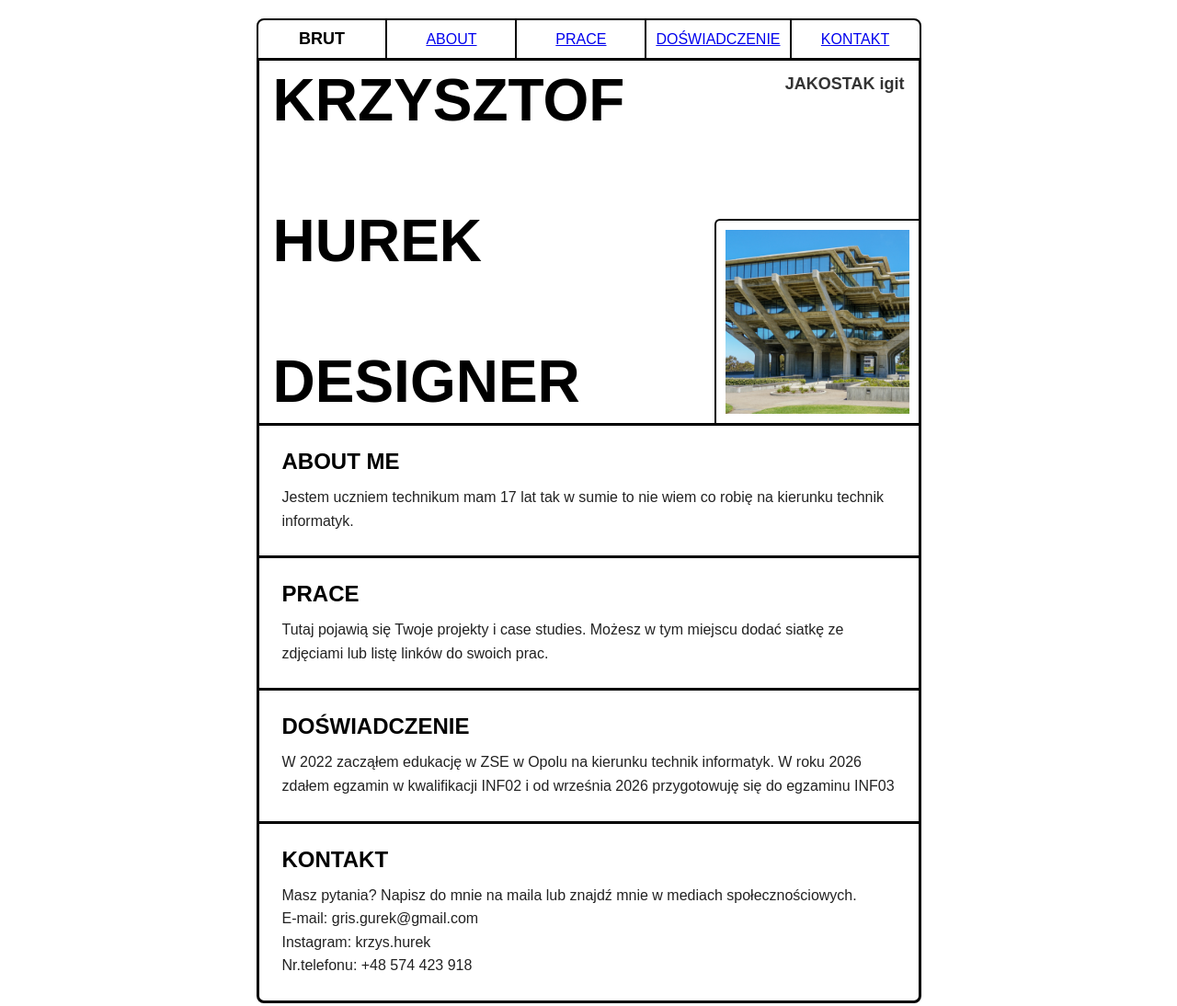
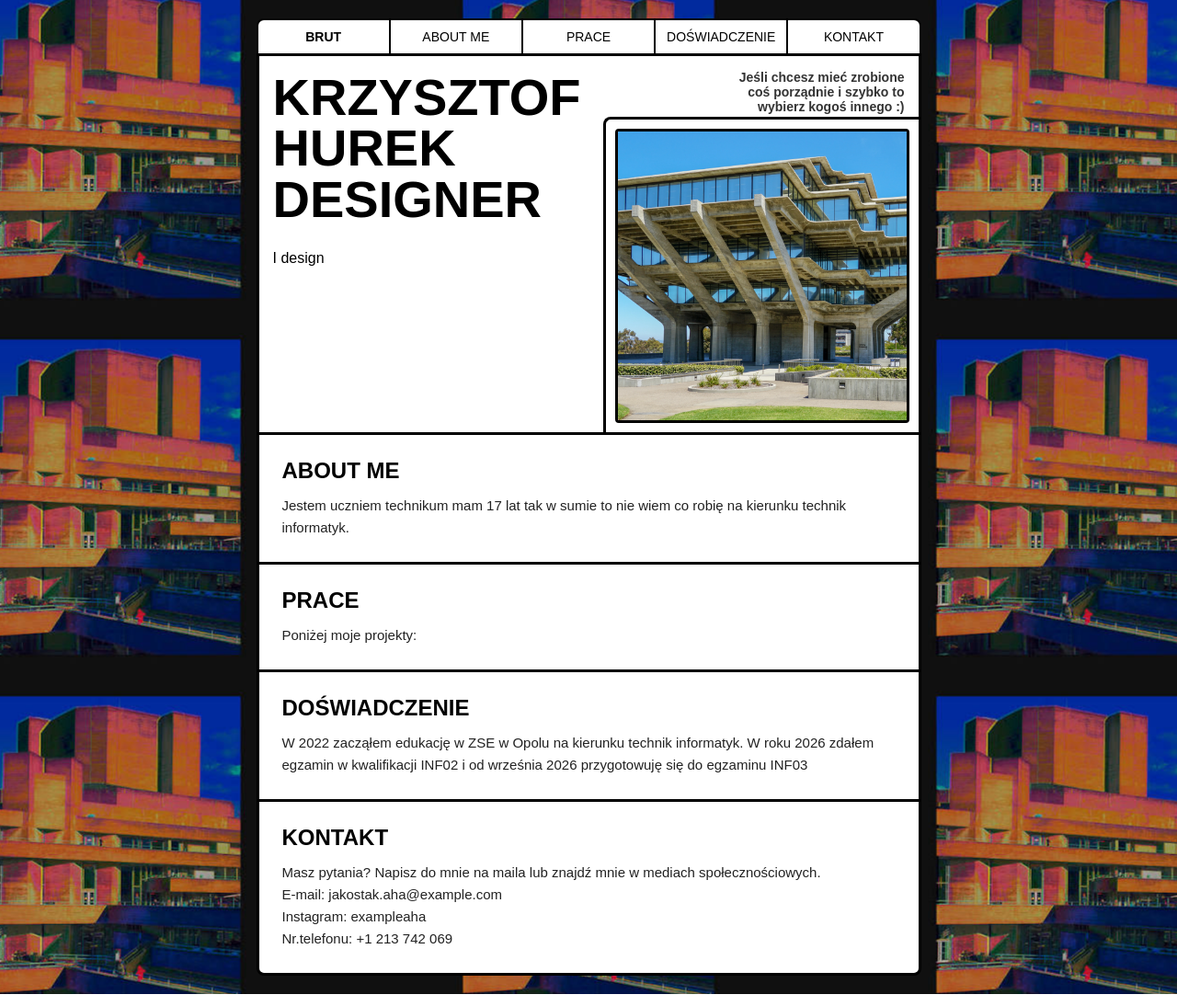
Before and after one commit to grisgurek-pixel/grisgurek, a plain HTML site: page index.html in a window 1280 px wide. Shown: the whole page at 92% size. Drawn offline with Linux system fonts and the light colour scheme.

Commit message:
Add files via upload

```diff
--- a/index.html
+++ b/index.html
@@ -3,7 +3,7 @@
 <head>
     <meta charset="UTF-8">
     <meta name="viewport" content="width=device-width, initial-scale=1.0">
-    <title>Document</title>
+    <title>Portfolio KRZYSZTOF HUREK</title>
     <link rel="stylesheet" href="styl.css">
 </head>
 <body>
@@ -12,7 +12,7 @@
         <!-- 1. MENU GÓRNE -->
         <div class="flex">
             <div class="elem ramka tekstD">BRUT</div>
-            <a href="#omnie" class="elem ramka">ABOUT</a>
+            <a href="#omnie" class="elem ramka">ABOUT ME</a>
             <a href="#prace" class="elem ramka">PRACE</a>
             <a href="#doswiadczenie" class="elem ramka">DOŚWIADCZENIE</a>
             <a href="#kontakt" class="elem ramka">KONTAKT</a>
@@ -24,9 +24,13 @@
                 <div class="otekst szer">KRZYSZTOF</div>
                 <div class="otekst szer">HUREK</div>
                 <div class="otekst szer">DESIGNER</div>
+
+            </div>
+            <div>
+                I design
             </div>
             <div class="strefa-tekstu">
-                JAKOSTAK igit
+                Jeśli chcesz mieć zrobione coś porządnie i szybko to wybierz kogoś innego :)
             </div>
             <div class="strefa-obrazka">
                 <img src="GettyImages-1170020493.webp">
@@ -42,7 +46,7 @@
         <!-- 4. SEKCJA: PRACE -->
         <div id="prace" class="sekcja-brutal">
             <h2>PRACE</h2>
-            <p>Tutaj pojawią się Twoje projekty i case studies. Możesz w tym miejscu dodać siatkę ze zdjęciami lub listę linków do swoich prac.</p>
+            <p>Poniżej moje projekty:</p>
         </div>
 
         <!-- 5. SEKCJA: DOŚWIADCZENIE -->
@@ -55,9 +59,9 @@
         <div id="kontakt" class="sekcja-brutal sekcja-ostatnia">
             <h2>KONTAKT</h2>
             <p>Masz pytania? Napisz do mnie na maila lub znajdź mnie w mediach społecznościowych.</p>
-            <p>E-mail: gris.gurek@gmail.com</p>
-            <p>Instagram: krzys.hurek</p>
-            <p>Nr.telefonu: +48 574 423 918</p>
+            <p>E-mail: jakostak.aha@example.com</p>
+            <p>Instagram: exampleaha</p>
+            <p>Nr.telefonu: +1 213 742 069</p>
         </div>
 
     </div>
--- a/styl.css
+++ b/styl.css
@@ -7,16 +7,17 @@
 
 body {
     padding: 20px;
-    /*background-image: url(giphy.gif); */
+    background-image: url(images.jpg);
     font-family: sans-serif;
-    /* background-size: cover;
-    background-position: center; */
+    background-position: center;
+    background-attachment: fixed; /* Dodane: tło zostaje w miejscu przy skrolowaniu */
 }
 
-/* KLUCZ: Ta klasa pilnuje stałej szerokości i środkuje stronę */
+/* ZMIANA: Kontener jest teraz elastyczny na mniejszych ekranach */
 .strona-szerokosc {
-    width: 723px;  /* Sztywna, stała szerokość strony */
-    margin: 0 auto; /* Idealnie środkuje blok w poziomie */
+    width: 100%;             /* Na telefonach bierze całą szerokość */
+    max-width: 723px;        /* Na dużych ekranach zatrzymuje się na Twoich 723px */
+    margin: 0 auto;          /* Idealnie środkuje blok w poziomie */
 }
 
 /* 2. MENU GÓRNE (FLEX) */
@@ -25,21 +26,29 @@ body {
     flex-direction: row;
     align-items: stretch;
     justify-content: space-between;
-    flex-wrap: wrap;
+    flex-wrap: nowrap;       /* ZMIANA: elementy menu nie będą przeskakiwać do nowej linii */
     margin-bottom: 0;
 }
 
 .elem {
-    /* Pilnuje idealnie równej szerokości kafelków */
     flex: 1 1 0%;
-    padding: 10px;
+    padding: 10px 5px;       /* ZMIANA: mniejszy padding boczny, żeby napisy zmieściły się na telefonie */
     margin-left: -2px;
     background-color: white;
+    display: flex;
+    align-items: center;
+    justify-content: center;
+    text-decoration: none;   /* Usunięcie podkreślenia linków */
+    color: black;
+    font-size: 14px;         /* ZMIANA: bezpieczna wielkość dla małych ekranów */
+}
 
-    /* Zamieniamy sam kafelek w kontener flex, aby tekst był wyśrodkowany */
-    display: flex;
-    align-items: center;     /* Centrowanie tekstu góra/dół */
-    justify-content: center;  /* Centrowanie tekstu lewo/prawo */
+/* ZMIANA: Na bardzo małych telefonach zmniejszamy czcionkę w menu, żeby tekst nie wystawał */
+@media (max-width: 480px) {
+    .elem {
+        font-size: 11px;
+        padding: 8px 2px;
+    }
 }
 
 .ramka {
@@ -59,65 +68,28 @@ body {
 }
 
 .tekstD {
-    font-size: 18px;
+    font-size: 14px;
     font-weight: bold;
+}
+@media (max-width: 480px) {
+    .tekstD { font-size: 11px; }
 }
 
 /* 3. DOLNY DUŻY BLOK (HERO) */
+/* 3. DOLNY DUŻY BLOK (HERO) */
 .duzyblokaha {
     width: 100%;
-    height: 50vh;
+    min-height: 380px;       /* Lekko zwiększona wysokość minimalna dla balansu */
     border: 3px solid black;
-
-    /* ZMIANA: Zresetowane do 0px, ponieważ spód łączy się z sekcją O Mnie */
     border-bottom-left-radius: 0px;
     border-bottom-right-radius: 0px;
-
     background-color: white;
-    margin-top: -2px; /* Nakładanie ramek na siebie */
-
+    margin-top: -2px;
     position: relative;
-    padding: 15px;
-
+    padding: 20px 15px 180px 15px; /* ZMIANA: Zwiększony dolny padding z 120px na 180px, robi miejsce na większy obrazek */
     display: flex;
     flex-direction: column;
     justify-content: space-between;
-}
-
-/* 4. LEWY GIGANTYCZNY TEKST W SŁUPKU */
-.tesktl {
-    display: flex;
-    flex-direction: column;
-    justify-content: space-between;
-    align-items: flex-start;
-    height: 100%;
-}
-
-.otekst {
-    font-size: 8vh;
-    font-weight: 900;
-    line-height: 0.9;
-    text-transform: uppercase;
-    color: black;
-}
-
-.szer {
-    width: 300px;
-}
-
-/* 5. TEKST PO PRAWEJ NA SAMEY GÓRZE */
-.strefa-tekstu {
-    position: absolute;
-    top: 15px;
-    right: 15px;
-
-    text-align: right;
-    font-size: 18px;
-    font-weight: bold;
-    color: #333;
-
-    width: auto;
-    max-width: 250px;
 }
 
 /* 6. OBRAZEK NA SAMEJ DOLE W PRAWYM ROGU */
@@ -126,19 +98,63 @@ body {
     bottom: 0;
     right: 0;
 
-    border-top: 2px solid black;
-    border-left: 2px solid black;
-    border-top-left-radius: 6px;
+    border-top: 3px solid black;   /* ZMIANA: Grubsza ramka kontenera (z 2px na 3px) */
+    border-left: 3px solid black;  /* ZMIANA: Grubsza ramka kontenera (z 2px na 3px) */
+    border-top-left-radius: 8px;   /* ZMIANA: Większe zaokrąglenie pasujące do reszty strony */
 
     background-color: #ffffff;
-    padding: 10px;
+    padding: 10px;                 /* Lekko większy odstęp wokół zdjęcia */
 }
 
+/* ZMIANA: Stylizacja samego zdjęcia - dodana ramka i zwiększony rozmiar */
 .strefa-obrazka img {
-    max-height: 200px;
+    max-height: clamp(200px, 40vh, 400px); /* ZMIANA: Zwiększona wysokość (było max 180px, teraz na dużych ekranach do 260px) */
     width: auto;
     display: block;
+
+    border: 3px solid black;       /* NOWOŚĆ: Gruba czarna ramka bezpośrednio na zdjęciu */
+    border-radius: 4px;            /* NOWOŚĆ: Delikatne zaokrąglenie rogów samego zdjęcia */
 }
+
+
+/* 4. LEWY GIGANTYCZNY TEKST W SŁUPKU */
+.tesktl {
+    display: flex;
+    flex-direction: column;
+    justify-content: flex-start;
+    gap: 5px;                /* Dodany stały odstęp między liniami tekstu */
+    align-items: flex-start;
+    margin-bottom: 30px;
+}
+
+/* ZMIANA: Czcionka dopasowuje się do szerokości kontenera (vw) i ma blokadę wielkości */
+.otekst {
+    font-size: clamp(32px, 7.5vw, 56px);
+    font-weight: 900;
+    line-height: 0.9;
+    text-transform: uppercase;
+    color: black;
+}
+
+.szer {
+    width: 100%;             /* ZMIANA: tekst zajmuje tyle miejsca, ile potrzebuje, nie blokuje go 300px */
+    max-width: 400px;
+}
+
+/* 5. TEKST PO PRAWEJ NA SAMEJ GÓRZE */
+.strefa-tekstu {
+    position: absolute;
+    top: 15px;
+    right: 15px;
+    text-align: right;
+    font-size: 14px;         /* ZMIANA: lekko zmniejszona dla lepszego balansu */
+    font-weight: bold;
+    color: #333;
+    width: auto;
+    max-width: 180px;        /* ZMIANA: zmniejszona szerokość, by nie nachodziła na imię */
+}
+
+
 
 .blok {
     display: block;
@@ -150,17 +166,13 @@ body {
     border: 3px solid black;
     background-color: white;
     padding: 25px;
-
-    /* Trik na nakładanie się ramek: każdy kolejny blok unosi się o 3px w górę */
     margin-top: -3px;
-
-    /* Domyślnie rogi są ostre w miejscu łączenia bloków */
     border-radius: 0px;
 }
 
 /* Nagłówki wewnątrz sekcji */
 .sekcja-brutal h2 {
-    font-size: 24px;
+    font-size: clamp(20px, 4vw, 24px); /* Płynna wielkość nagłówka */
     font-weight: 900;
     margin-bottom: 12px;
     text-transform: uppercase;
@@ -168,13 +180,14 @@ body {
 
 /* Tekst wewnątrz sekcji */
 .sekcja-brutal p {
-    font-size: 16px;
+    font-size: 15px;
     line-height: 1.6;
     color: #222;
 }
 
-/* Specjalna klasa dla OSTATNIEJ sekcji na stronie (Kontakt), która ładnie zamyka dół */
+/* Ostatnia sekcja zamyka dół */
 .sekcja-ostatnia {
     border-bottom-left-radius: 8px;
     border-bottom-right-radius: 8px;
+    text-wrap: wrap;
 }
```
